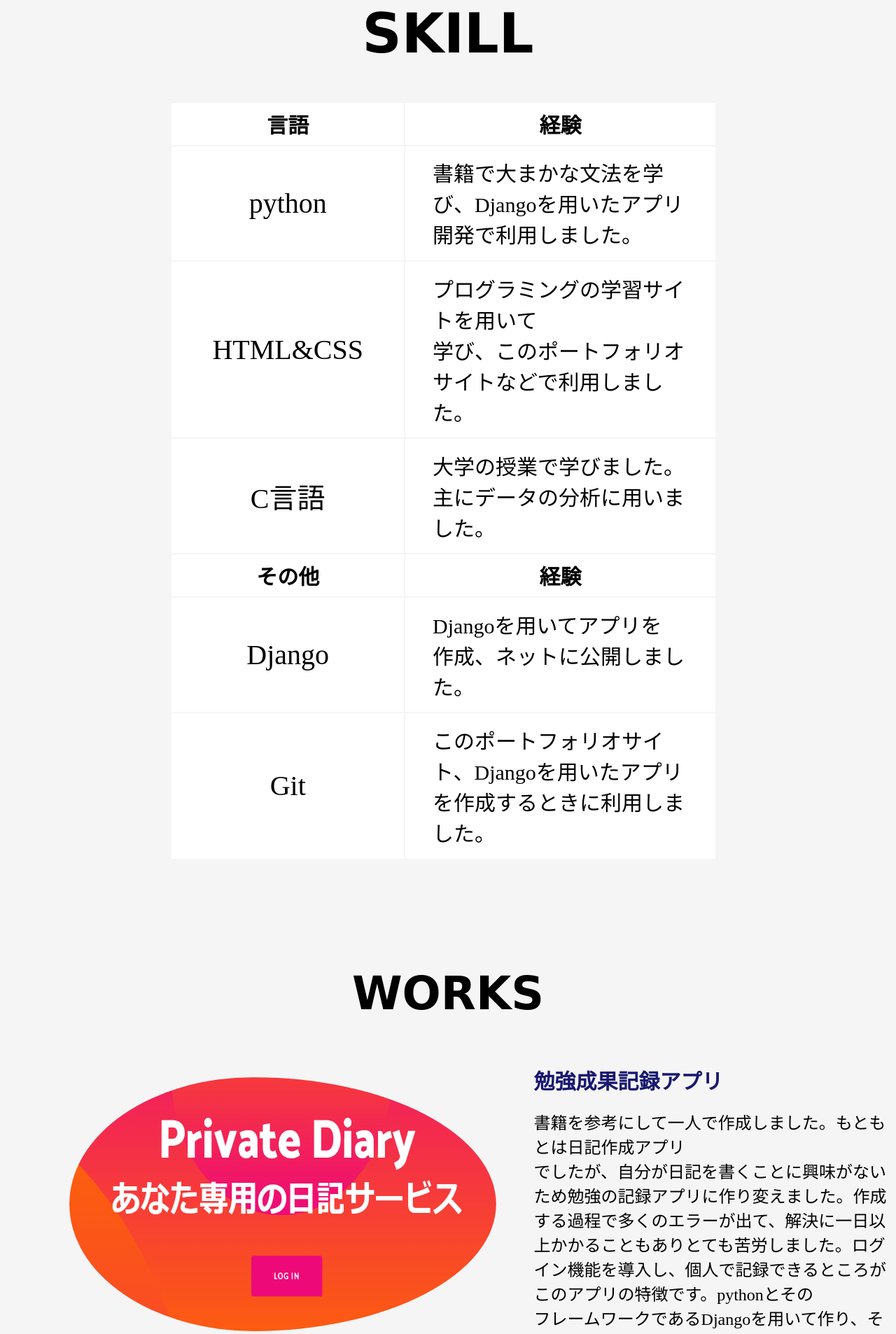
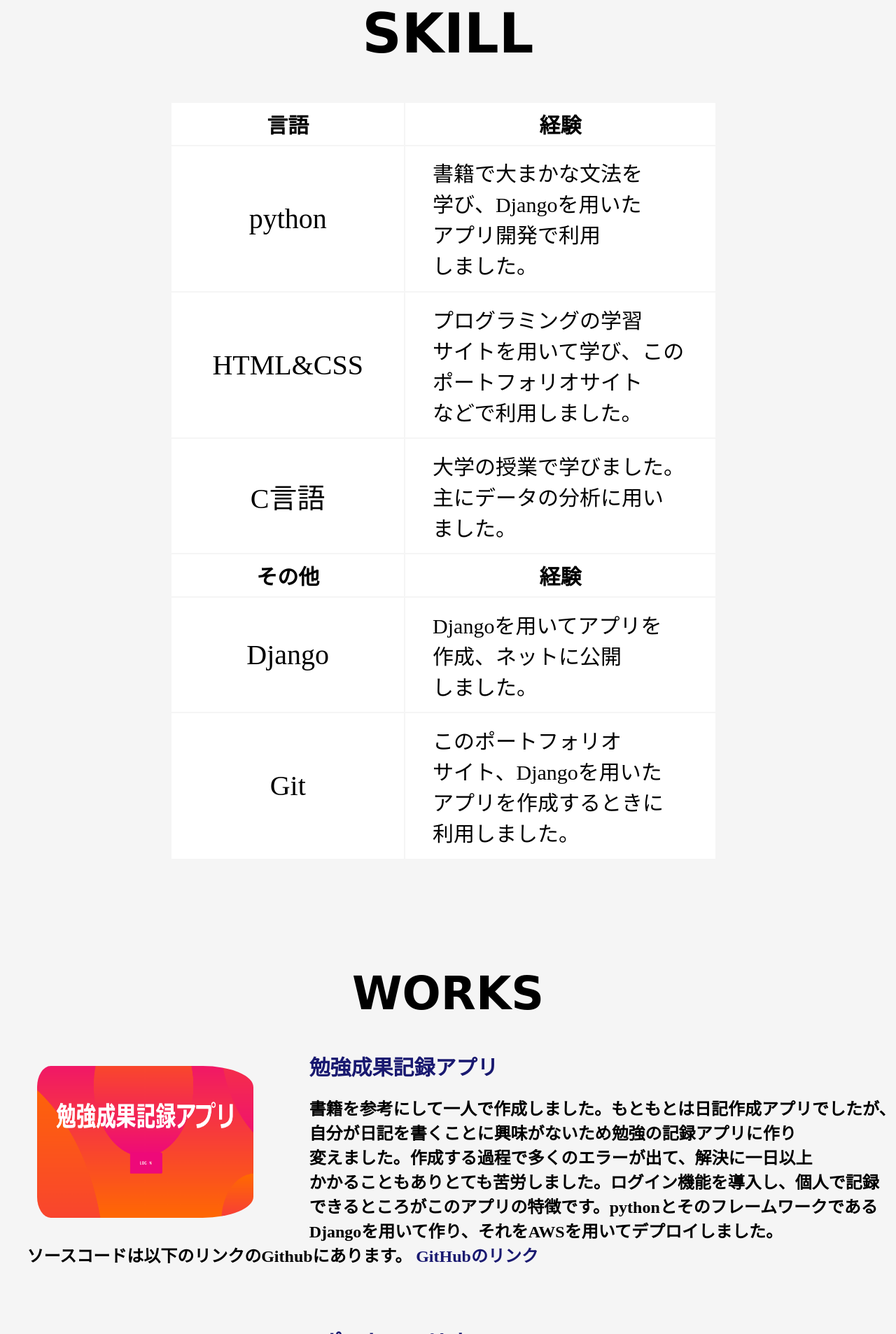
Before and after one commit to makun7111/portfolio, a Django app: page / in a window 1280 px wide. Shown: the part 1014-2920 px from the top of the page at 70% size. Run offline with Django 3.2, Linux system fonts and the light colour scheme; some web fonts are replaced.

Commit message:
OSの違いにおける表示のずれを修正

```diff
--- a/portfolio_app/templates/index.html
+++ b/portfolio_app/templates/index.html
@@ -23,7 +23,6 @@
             <li class="my-link"><a href="#WORKS">WORKS</a></li>
         <li class="my-link"><a href="#SKILL">SKILL</a></li>
         <li class="my-link"><a href="#PROFILE">PROFILE</a></li>
-        <li class="my-link"></li>
         </ul>
     </div>
     <div class="profile">
@@ -33,11 +32,11 @@
                 <img class="img-my" src="{% static 'img/my.jpg' %}">
             </div>
             <div class="introduce-sentence">
-                初めまして。私は平成１４年生まれの大学生のまうです。現在学部二年生です。<br>
-                将来的にWEBエンジニアになるという夢をかなえるために現在独学で勉強を進めております。<br>
-                目指すきっかけとなったのは学部一年生における授業で学んだC言語でした。そこでエラーが発生しては<br>
-                それを直していくという地道な作業の中にある達成感に惹かれ、そこから少しずつ勉強を始めました。<br>
-                アプリを作れるうえに、実験データを解析するときにも有用だと思い、現在は主にpythonを学んでいます。
+                <span>初めまして。</span><span>私は</span><span>平成１４年</span><span>生まれの</span><span>大学生の</span><span>まうです。</span><span>現在</span><span>学部二年生</span><span>です。</span>
+                <span>将来的に</span><span>WEB</span><span>エンジニア</span><span>になる</span><span>という</span><span>夢を</span><span>かなえるために</span><span>現在独学で</span><span>勉強を</span><span>進めて</span><span>おります。</span>
+                <span>目指す</span><span>きっかけ</span><span>となったのは</span><span>学部一年生</span><span>における</span><span>授業で</span><span>学んだ</span><span>C言語</span><span>でした。</span><span>そこで</span><span>エラーが</span><span>発生</span><span>しては</span>
+                <span>それを</span><span>直して</span><span>いく</span><span>という</span><span>地道な</span><span>作業の</span><span>中に</span><span>ある</span><span>達成感に</span><span>惹かれ、</span><span>そこから</span><span>少しずつ</span><span>勉強を</span><span>始めました。</span>
+                    <span>アプリを</span><span>作る</span><span>こと</span><span>ができる</span><span>うえに、</span><span>実験データを</span><span>解析</span><span>するとき</span><span>にも</span><span>有用</span><span>だと思い、</span><span>現在は</span><span>主に</span><span>pythonを</span><span>学んで</span><span>います。</span>
             </div>
         </div>
 
@@ -49,51 +48,55 @@
                 <th>言語</th><th>経験</th>
             </tr>
             <tr class="skill-table">
-                <td class="language">python</td><td class="experience">書籍で大まかな文法を学び、Djangoを用いたアプリ開発で利用しました。</td>
+                <td class="language">python</td><td class="experience"></span><span>書籍で</span><span>大まかな</span><span>文法を</span><span>学び、</span><span>Djangoを</span><span>用いた</span><span>アプリ</span><span>開発で</span><span>利用</span><span>しました。</span></td>
             </tr>
             <tr class="skill-table">
-                <td class="language">HTML&CSS</td><td class="experience">プログラミングの学習サイトを用いて<br>学び、このポートフォリオサイトなどで利用しました。</td>
+                <td class="language">HTML&CSS</td><td class="experience"><span>プログラミングの</span><span>学習</span><span>サイト</span><span>を用いて</span><span>学び、</span><span>この</span><span>ポートフォリオ</span><span>サイト</span><span>などで</span><span>利用</span><span>しました。</span></td>
             </tr>
             <tr class="skill-table">
-                <td class="language">C言語</td><td class="experience">大学の授業で学びました。<br>主にデータの分析に用いました。</td>
+                <td class="language">C言語</td><td class="experience"><span>大学の</span><span>授業で</span><span>学びました。</span><span>主に</span><span>データの</span><span>分析に</span><span>用い</span><span>ました。</span></td>
             </tr>
             <tr class="skill-table">
                 <th>その他</th><th>経験</th>
             </tr>
             <tr class="skill-table">
-                <td class="language">Django</td><td class="experience">Djangoを用いてアプリを<br>作成、ネットに公開しました。</td>
+                <td class="language">Django</td><td class="experience"><span>Djangoを</span><span>用いて</span><span>アプリを</span><span>作成、</span><span>ネットに</span><span>公開</span><span>しました。</span></td>
             </tr>
             <tr class="skill-table">
-                <td class="language">Git</td><td class="experience">このポートフォリオサイト、Djangoを用いたアプリを作成するときに利用しました。</td>
+                <td class="language">Git</td><td class="experience"><span>この</span><span>ポートフォリオ</span><span>サイト、</span><span>Djangoを</span><span>用いた</span><span>アプリを</span><span>作成</span><span>するときに</span><span>利用</span><span>しました。</span></td>
             </tr>
         </table>
     </div>
 <div class="work">
     <h1 class="work-title" id="WORKS">WORKS</h1>
+    <div>
     <div class="work-content">
         <a href="https://private.study-report-management.com/">
             <img src="{% static 'img/diary.png' %}" class="work-img">
         </a>
     </div>
-    <div class="work-content work-explain">
+    <div class="work-explain">
         <a href="https://private.study-report-management.com/">
         <h1 class="works">勉強成果記録アプリ</h1>
         </a>
-        書籍を参考にして一人で作成しました。もともとは日記作成アプリ<br>でしたが、自分が日記を書くことに興味がないため勉強の記録アプリに作り変えました。作成する過程で多くのエラーが出て、解決に一日以上かかることもありとても苦労しました。ログイン機能を導入し、個人で記録できるところがこのアプリの特徴です。pythonとその<br>フレームワークであるDjangoを用いて作り、それをAWSをもちいてデプロイしました。ソースコードは以下のリンクのGithubにあります。
+        <span>書籍を</span><span>参考にして</span><span>一人で</span><span>作成</span><span>しました。</span><span>もともとは</span><span>日記作成</span><span>アプリ</span><span>でしたが、</span><span>自分が</span><span>日記を</span><span>書くことに</span><span>興味が</span><span>ないため</span><span>勉強の</span><span>記録</span><span>アプリに</span><span>作り</span><span>変えました。</span><span>作成</span><span>する</span><span>過程で</span><span>多くの</span><span>エラー</span><span>が出て、</span><span>解決に</span><span>一日以上</span><span>かかることもあり</span><span>とても苦労</span><span>しました。</span><span>ログイン</span><span>機能を</span><span>導入し、</span><span>個人で</span><span>記録</span><span>できる</span><span>ところが</span><span>このアプリの</span><span>特徴です。</span><span>pythonと</span><span>その</span><span>フレームワーク</span><span>である</span><span>Djangoを</span><span>用いて作り、</span><span>それを</span><span>AWSを</span><span>用いて</span><span>デプロイ</span><span>しました。</span><span>ソースコードは</span><span>以下の</span><span>リンクの</span><span>Github</span><span>にあります。</span>
         <a href="https://github.com/makun7111/private_diary">GitHubのリンク</a>
     </div>
+    </div>
+    <div>
     <div class="work-content">
         <a href="https://portfolio.syudy-time-management.com/">
-            <img src="{% static 'img/portfolio.png' %}" class="work-img work-img2">
+            <img src="{% static 'img/portfolio.png' %}" class="work-img work-img">
         </a>
     </div>
-    <div class="work-content work-explain">
+    <div class="work-explain">
         <a href="https://portfolio.syudy-time-management.com/">
         <h1 class="works">ポートフォリオ</h1>
         </a>
-        自分のプロフィールや作った作品を紹介するために作りました。こちらも勉強成果記録アプリと同様にDjangoを用いて作り、AWSで<br>デプロイしました。HTML＆CSSが自分の思い通りに動いてくれずに<br>苦労しましたが何とか形にすることができました。ソースコードは<br>以下のリンクのGithubにあります。<br>
+        <span>自分の</span><span>プロフィールや</span><span>作った</span><span>作品を</span><span>紹介</span><span>する</span><span>ために</span><span>作りました。</span><span>こちらも</span><span>勉強成果記録</span><span>アプリと</span><span>同様に</span><span>Djangoを</span><span>用いて</span><span>作り、</span><span>AWSで</span><span>デプロイ</span><span>しました。</span><span>HTML＆CSS</span><span>が自分の</span><span>思い通り</span><span>に動いて</span><span>くれずに</span><span>苦労</span><span>しましたが</span><span>何とか</span><span>形に</span><span>することが</span><span>できました。</span><span>ソースコードは</span><span>以下の</span><span>リンクの</span><span>Github</span><span>にあります。</span>
 
         <a href="https://github.com/makun7111/portfolio">GitHubのリンク</a>
+    </div>
     </div>
 </div>
 
--- a/static/css/portfolio.css
+++ b/static/css/portfolio.css
@@ -25,6 +25,7 @@ body{
   font-family:'Caveat';
   text-align:center;
   color:white;
+  padding-top:3%;
 }
 
 .sub{
@@ -35,7 +36,7 @@ body{
   color:white;
 }
 .content{
-  height:3300px;
+  height:2720px;
   background-color:#f5f5f5;
   margin: 0;
   padding: 0;
@@ -94,7 +95,7 @@ font-size:26px;
 }
 table{
 width:80%;
-height:17%;
+height:10%;
 padding:0 0 0 19%;
 font-family:‘M PLUS Rounded 1c’;
 }
@@ -109,14 +110,13 @@ width:40%;
 font-size:30px;
 }
 .work-img{
-    padding:5% 2% 5% 13%;
-    width:80%;
-    height:11%;
-    border-radius:60%;
+    padding:5% 0% 5% 12%;
+    width:70%;
+    height:8%;
+    float:left;
+    border-radius:20%;
 }
-.work-img2{
-    border-radius:60%;
-}
+
 .work-title{
     text-align:center;
     font-size:65px;
@@ -129,8 +129,8 @@ font-size:30px;
 .work-explain{
    font-family:‘M PLUS Rounded 1c’;
     font-size:24px;
-    padding:0 0 5% 0;
-    width:40%;
+    padding:0 0 5% 3%;
+    font-weight:bold;
 }
 .works{
 font-size:30px;
@@ -140,12 +140,14 @@ font-size:30px;
     font-size:30px;
     list-style:none;
     padding:2%;
+    background-color:rgba(255, 255, 255, 0.7);
 }
 .link{
 position:fixed;
 top:0;
 width:100%;
 font-family: 'Amatic SC', cursive;
+background-color: linear-gradient(to right, rgba(255,105,212,0); 0%, rgba(255,105,212,0); 30%, lightblue 30%,  lightblue 100%);
 }
 a{
 text-decoration: none;
@@ -162,3 +164,6 @@ font-size:30px;
 text-align:center;
 font-family:'Amatic SC', cursive;
 }
+span {
+display:inline-block;
+}
```
Also changed, not shown: static/img/diary.png.
